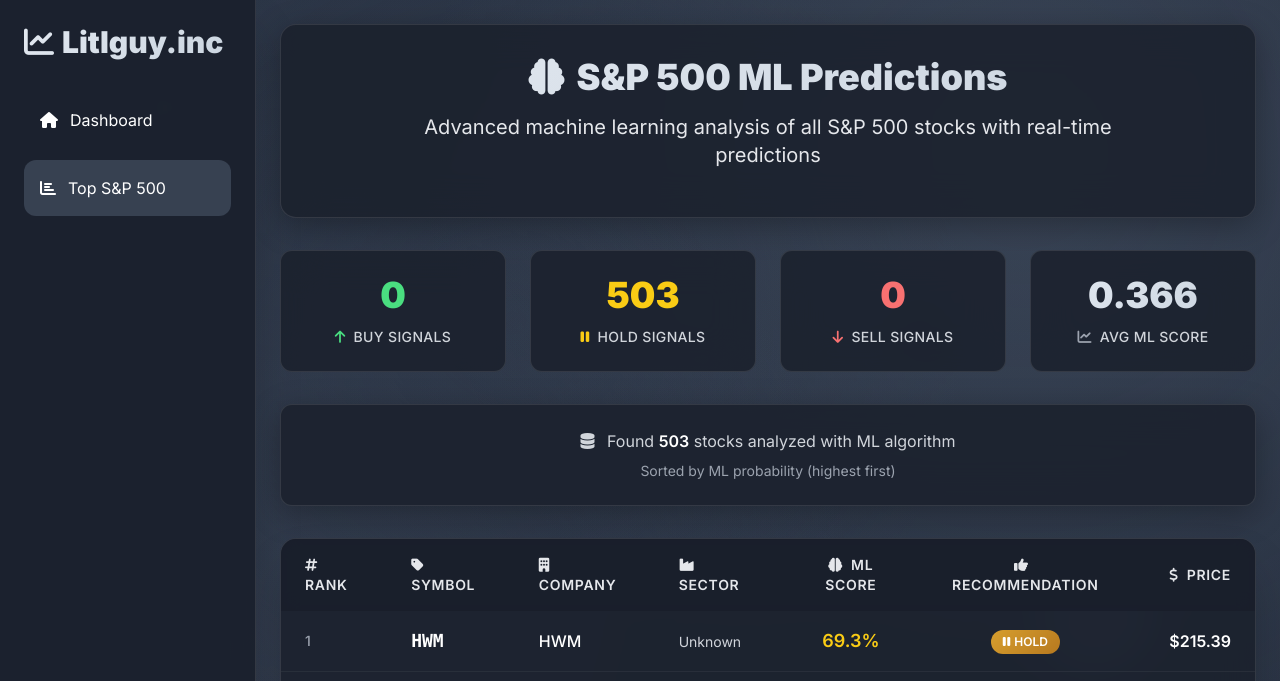
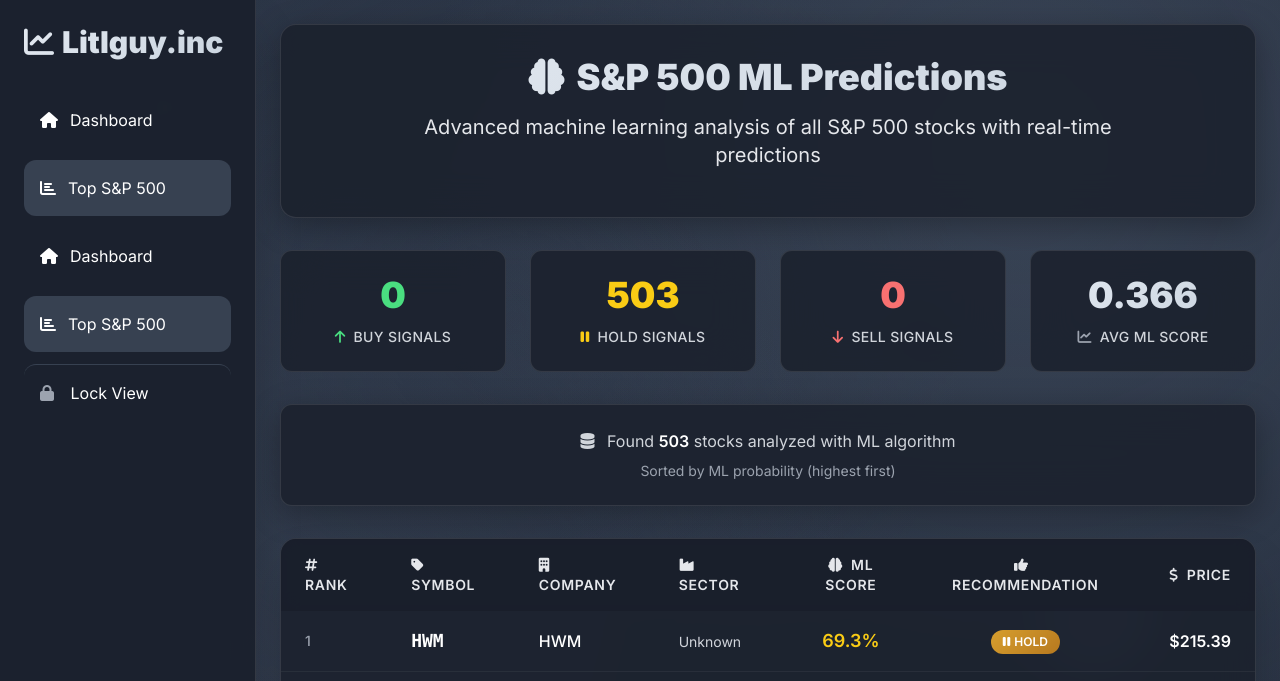
Before and after one commit to Untaped/Stonk, a Flask app: page /sp500 in a window 1280 px wide. Shown: the top 681 px of the page. Run offline with Flask 3, Linux system fonts and the light colour scheme; the visitor is signed in with stand-in values (Sample User, id 1); some libraries are stand-ins or nearby versions.

Commit message:
Add files via upload

```diff
--- a/templates/SP500.html
+++ b/templates/SP500.html
@@ -280,6 +280,19 @@
                     <a href="/sp500" class="nav-item block py-4 px-4 rounded-xl transition-all duration-300 hover:text-white relative z-10 bg-gray-700">
                         <i class="fas fa-chart-bar mr-3"></i>Top S&P 500
                     </a>
+                    <nav class="space-y-3">
+                    <a href="/" class="nav-item block py-4 px-4 rounded-xl transition-all duration-300 hover:text-white relative z-10">
+                        <i class="fas fa-home mr-3"></i>Dashboard
+                    </a>
+                    <a href="/sp500" class="nav-item block py-4 px-4 rounded-xl transition-all duration-300 hover:text-white relative z-10 bg-gray-700">
+                        <i class="fas fa-chart-bar mr-3"></i>Top S&P 500
+                    </a>
+
+                    <a href="/logout" class="nav-item block py-4 px-4 rounded-xl transition-all duration-300 hover:text-white relative z-10 mt-8 border-t border-gray-700 hover:bg-red-900/30 group">
+                        <i class="fas fa-lock mr-3 text-gray-400 group-hover:text-red-400 transition-colors"></i>
+                        <span class="group-hover:text-red-200">Lock View</span>
+                    </a>
+                </nav>
                 </nav>
             </div>
             <div class="mt-10">
```
